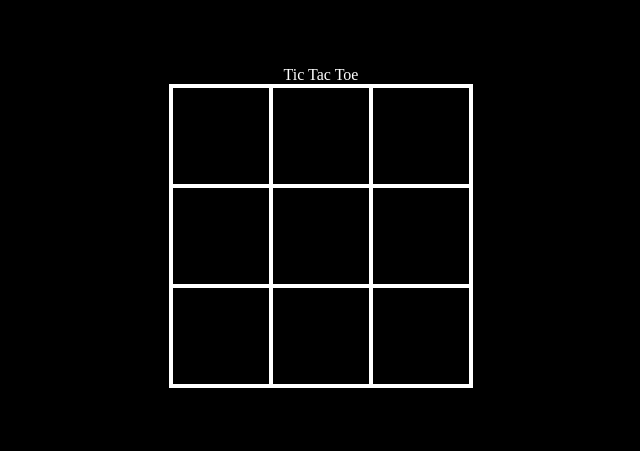
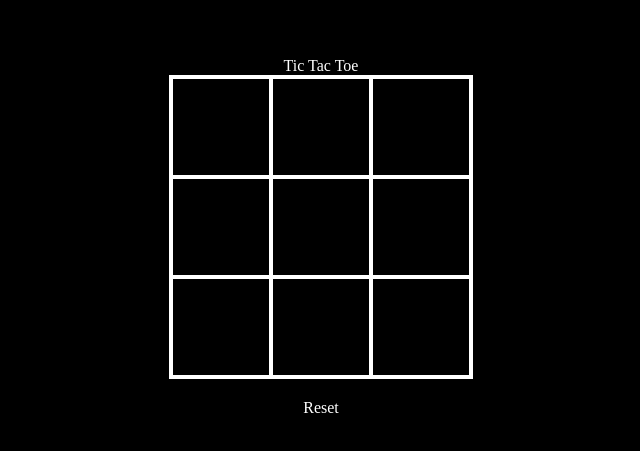
Before and after one commit to Dhanush-ck/Tic-Tac-Toe, a plain HTML site: page index.html in a window 1280 px wide. Shown: the part 163-614 px from the top of the page, without its empty margins (319-959 px from the left). Drawn offline with Linux system fonts and the light colour scheme.

Commit message:
feat : Added reset button

```diff
--- a/index.html
+++ b/index.html
@@ -23,6 +23,7 @@
         <div class="result">
 
         </div>
+        <span id="reset">Reset</span>
     </div>
 
     <script src="./js/app.js"></script>
```
